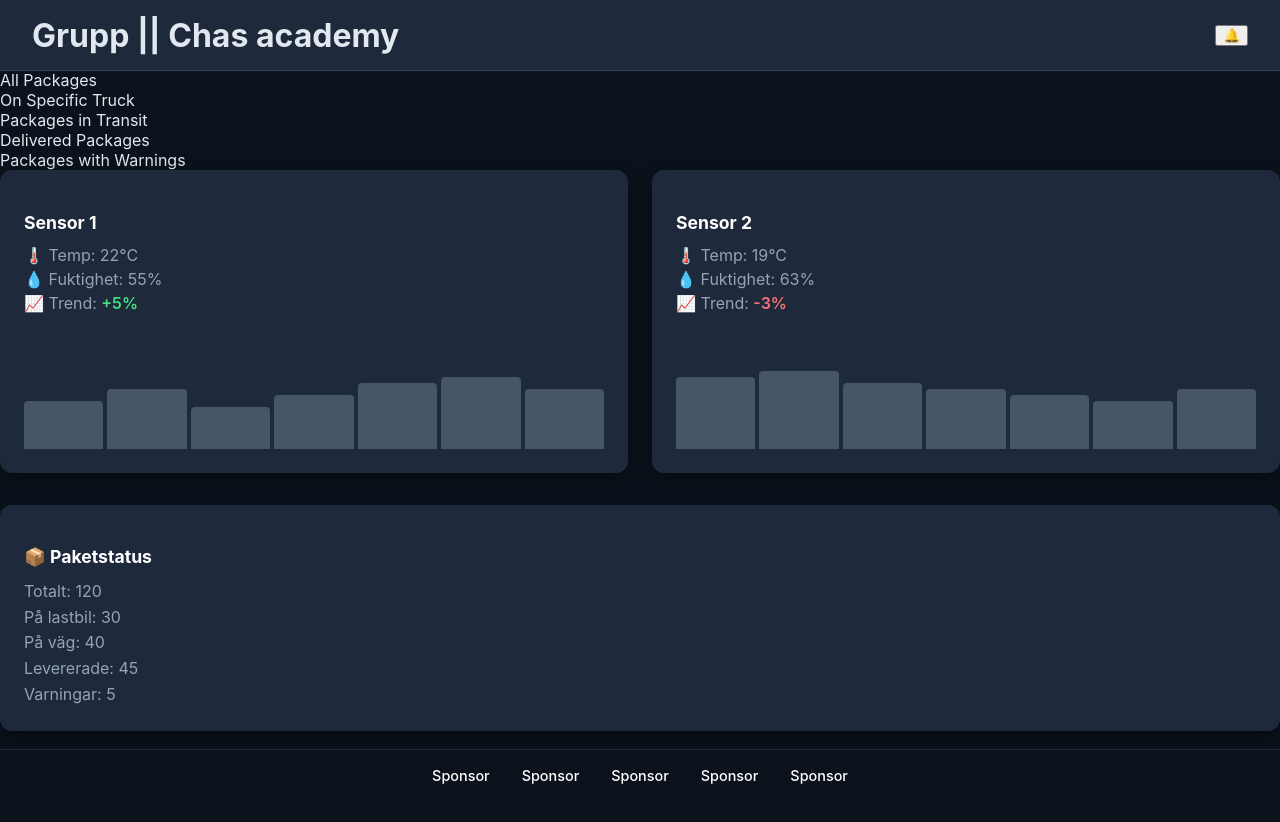
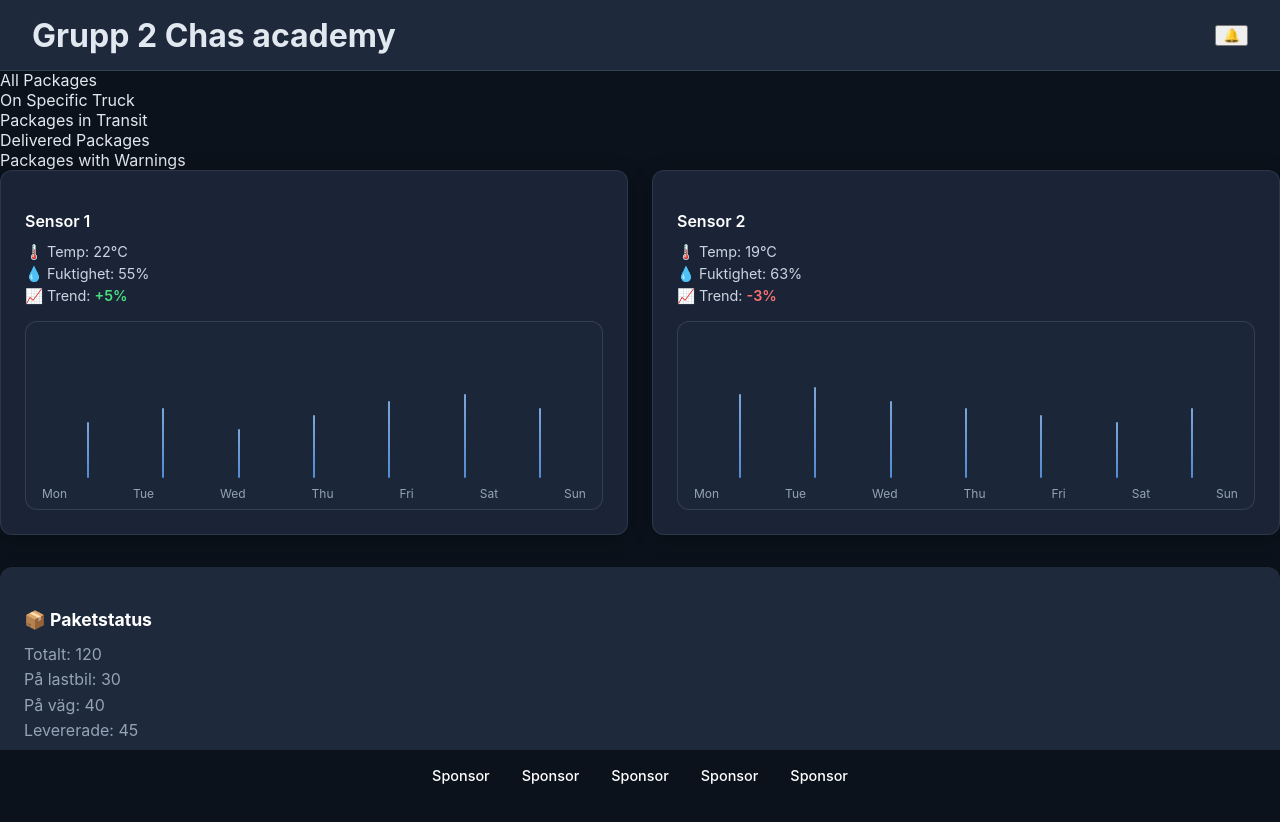
Before and after one commit to GruppII-ChasAcademy/frontend-webb, a React (Vite) app in the folder Frontend-webb/: page /dashboard in a window 1280 px wide. Shown: the top 822 px of the page. Before the commit the page ends 800 px from the top, so only its background shows below. Built offline with nearby package versions, Linux system fonts and the light colour scheme; sample sign-in values are in the browser's storage.

Commit message:
changed the graph apperance

```diff
--- a/Frontend-webb/src/components/Navbar.tsx
+++ b/Frontend-webb/src/components/Navbar.tsx
@@ -4,7 +4,7 @@ import React from "react";
 const Navbar = () => {
   return (
     <header className="dashboard-header">
-      <h1>Grupp || Chas academy</h1>
+      <h1>Grupp 2 Chas academy</h1>
       <button className="notification-btn" aria-label="Notifications">
         🔔
       </button>
--- a/Frontend-webb/src/components/dashboard/chart.tsx
+++ b/Frontend-webb/src/components/dashboard/chart.tsx
@@ -1,10 +1,11 @@
-// src/components/Chart.tsx
+// src/components/dashboard/Chart.tsx
 interface ChartProps {
   chartData: number[];
 }
 
 const Chart = ({ chartData }: ChartProps) => {
   return (
+    <div className="chart-wrapper">
       <div className="chart-container">
         {chartData.map((height, i) => (
           <div
@@ -15,6 +16,17 @@ const Chart = ({ chartData }: ChartProps) => {
           ></div>
         ))}
       </div>
+
+      <div className="chart-labels">
+        <span>Mon</span>
+        <span>Tue</span>
+        <span>Wed</span>
+        <span>Thu</span>
+        <span>Fri</span>
+        <span>Sat</span>
+        <span>Sun</span>
+      </div>
+    </div>
   );
 };
 
--- a/Frontend-webb/src/styles/global.css
+++ b/Frontend-webb/src/styles/global.css
@@ -192,26 +192,90 @@ body {
   line-height: 1.6;
   color: var(--color-subtext);
 }
+/* =========================
+   CHART - EXAKT DESIGN SOM MOCKUP
+========================= */
 
-/* Chart Component */
+.chart-wrapper {
+  background-color: rgba(30, 41, 59, 0.7); /* mörk bakgrund */
+  border: 1px solid rgba(148, 163, 184, 0.2); /* subtil ram */
+  border-radius: 0.75rem;
+  padding: 1rem 1rem 0.5rem 1rem;
+  margin-top: 1rem;
+}
+
 .chart-container {
   display: flex;
   align-items: flex-end;
   justify-content: space-between;
-  gap: 0.25rem;
-  height: 120px;
-  margin-top: 1rem;
+  height: 140px;
+  position: relative;
+  padding: 0 0.5rem;
 }
 
 .chart-bar {
   flex: 1;
-  background-color: #475569;
-  border-radius: 0.25rem 0.25rem 0 0;
-  transition: background-color var(--transition);
+  margin: 0 3px;
+  position: relative;
+  height: 100%;
+  background: none;
 }
 
-.chart-bar:hover {
-  background-color: #64748b;
+.chart-bar::before {
+  content: "";
+  position: absolute;
+  bottom: 0;
+  left: 50%;
+  width: 2px;
+  height: 100%;
+  background: linear-gradient(to top, #60a5fa, #93c5fd);
+  border-radius: 4px;
+  transform: translateX(-50%);
+  opacity: 0.8;
+}
+
+/* Labels under */
+.chart-labels {
+  display: flex;
+  justify-content: space-between;
+  align-items: center;
+  color: #94a3b8;
+  font-size: 0.75rem;
+  margin-top: 0.5rem;
+}
+
+/* =========================
+   TEMPERATURE CARD JUSTERING
+========================= */
+.temperature-card {
+  background-color: rgba(30, 41, 59, 0.85);
+  border: 1px solid rgba(148, 163, 184, 0.15);
+  border-radius: 0.75rem;
+  padding: 1.5rem;
+  box-shadow: 0 4px 20px rgba(0, 0, 0, 0.25);
+  transition: transform 0.2s ease;
+}
+
+.temperature-card:hover {
+  transform: translateY(-3px);
+}
+
+.temperature-card h3 {
+  font-size: 1rem;
+  font-weight: 600;
+  color: white;
+  margin-bottom: 0.75rem;
+}
+
+.temperature-card p {
+  margin: 0.25rem 0;
+  color: #cbd5e1;
+  font-size: 0.9rem;
+}
+
+.trend-up {
+  color: #4ade80;
+  font-weight: 600;
 }
 
 /* Loading State */
```
Lines whose indentation alone changed are shown as unchanged.
